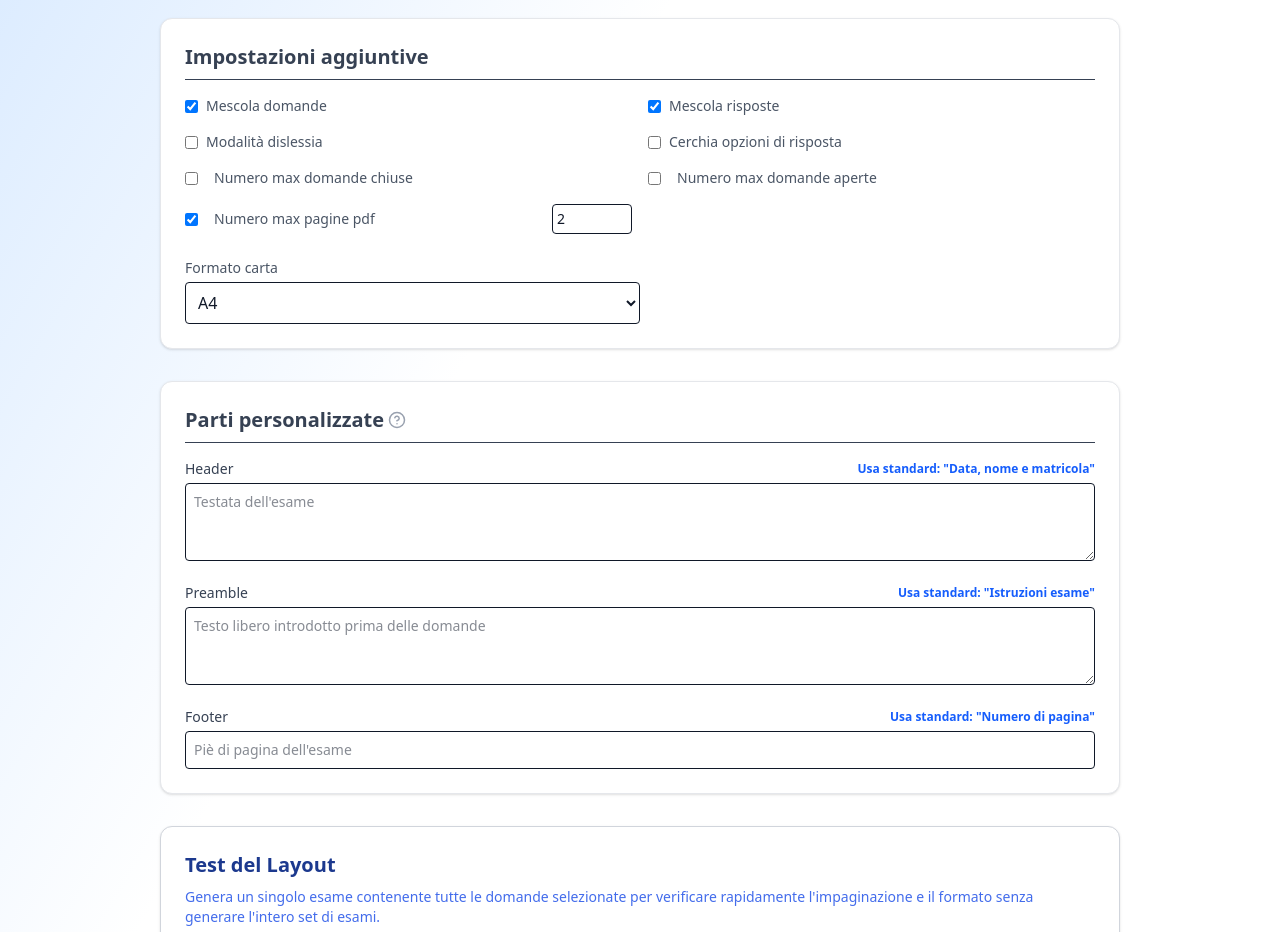
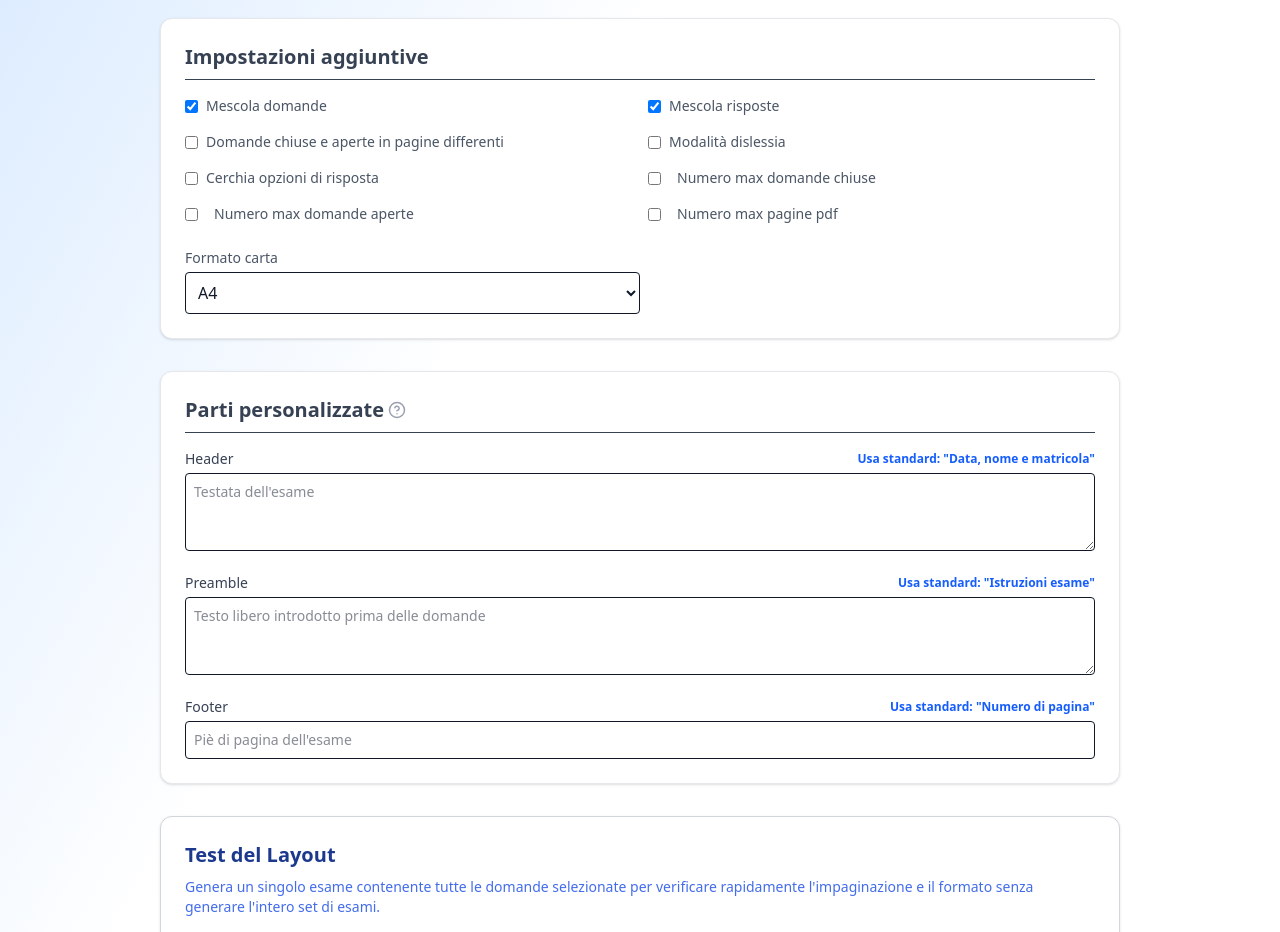
Before and after one commit to andrea-peruzza/OMR-Exams, a React (Vite) app in the folder frontend/: page /generate in a window 1280 px wide. Shown: the part 1060-1992 px from the top of the page. Built offline with nearby package versions, Linux system fonts and the light colour scheme; no server answers.

Commit message:
fix(frontend): aggiungere opzione nella pagina
Aggiunta opzione di separazione delle domande aperte e chiuse nella
pagina generate.

```diff
--- a/frontend/src/pages/Generate.jsx
+++ b/frontend/src/pages/Generate.jsx
@@ -11,7 +11,7 @@ import { usePrompt } from '../hooks/usePrompt';
 export default function Generate() {
   const navigate = useNavigate();
   const [config, setConfig] = useState({
-    exam: { name: 'Esame', language: 'it', shuffle_questions: true, shuffle_answers: true, max_questions: '', max_open_questions: '', page_limits: 2 },
+    exam: { name: 'Esame', language: 'it', shuffle_questions: true, shuffle_answers: true, max_questions: '', max_open_questions: '', page_limits: '' },
     choices: { circled: false, usesf: false },
     paper: 'A4',
     dyslexia: false,
@@ -553,6 +553,10 @@ export default function Generate() {
               <label className="text-sm text-gray-600">Mescola risposte</label>
             </div>
             <div className="flex items-center">
+              <input type="checkbox" className="mr-2" checked={config.exam.separate_open_questions || false} onChange={e => setConfig({...config, exam: {...config.exam, separate_open_questions: e.target.checked}})} />
+              <label className="text-sm text-gray-600">Domande chiuse e aperte in pagine differenti</label>
+            </div>
+            <div className="flex items-center">
               <input type="checkbox" className="mr-2" checked={config.dyslexia} onChange={e => setConfig({...config, dyslexia: e.target.checked})} />
               <label className="text-sm text-gray-600 mr-2">Modalità dislessia</label>
               {config.dyslexia && (
```
